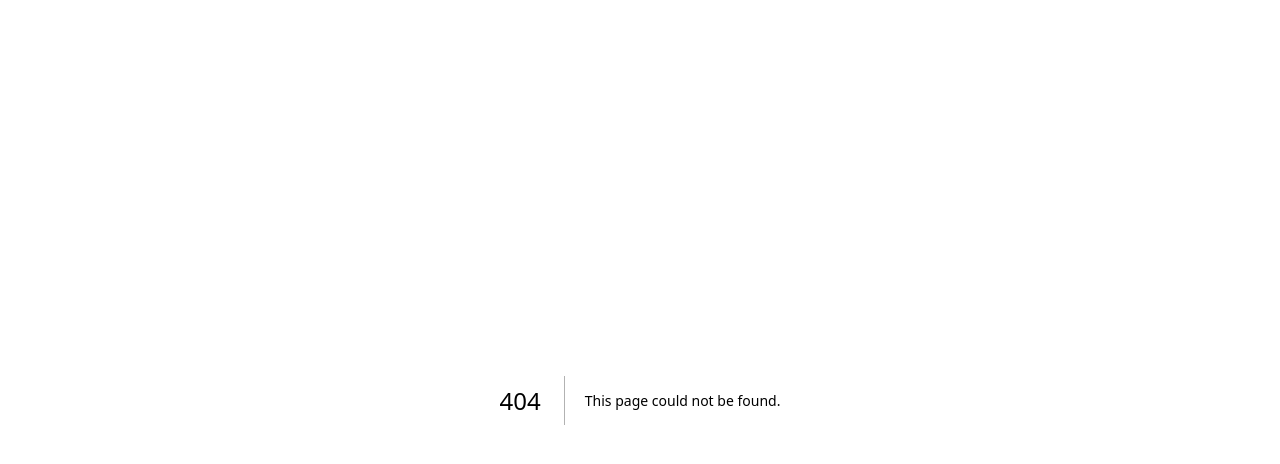
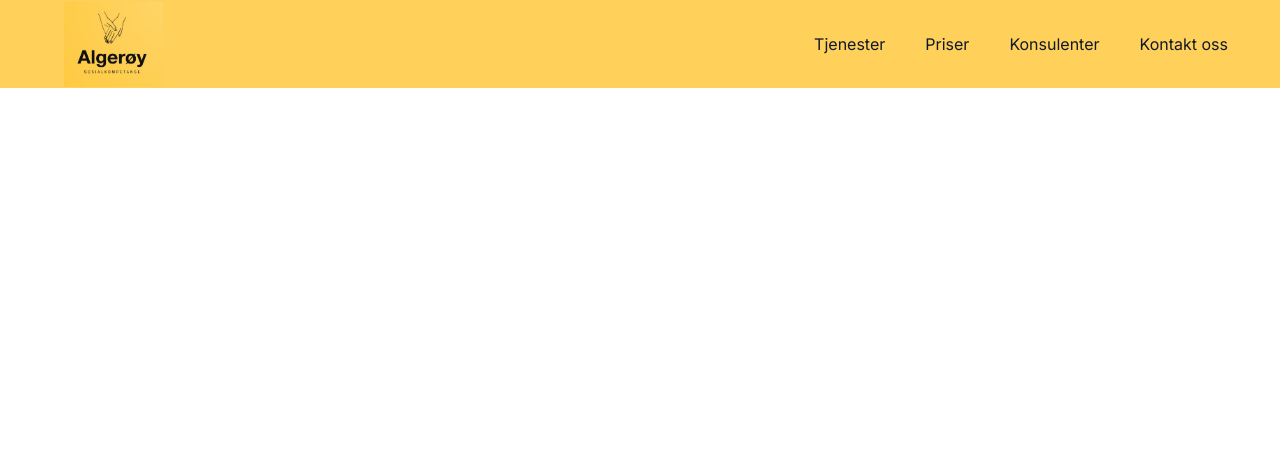
Before and after one commit to tjommilaskus/Sosionom, a Next.js app: page /Konsulenter in a window 1280 px wide. Before the commit this address had no page. Shown: the top 464 px of the page. Built offline with nearby package versions, Linux system fonts and the light colour scheme.

Commit message:
la til flere pages

```diff
--- /dev/null
+++ b/app/Konsulenter/page.tsx
@@ -0,0 +1,11 @@
+import { Navbar } from "../components/Navbar";
+
+import React from "react";
+
+export default function Konsulenter() {
+  return (
+    <div>
+      <Navbar />
+    </div>
+  );
+}
--- /dev/null
+++ b/app/Priser/page.tsx
@@ -0,0 +1,11 @@
+import { Navbar } from "../components/Navbar";
+
+import React from "react";
+
+export default function Priser() {
+  return (
+    <div>
+      <Navbar />
+    </div>
+  );
+}
--- a/app/components/Navbar.tsx
+++ b/app/components/Navbar.tsx
@@ -23,13 +23,13 @@ export function Navbar() {
                 Tjenester
               </Link>
               <a
-                href="/"
+                href="/Priser"
                 className="text-gray-900 hover:text-gray-500 rounded-lg p-2"
               >
                 Priser
               </a>
               <a
-                href="/"
+                href="/Konsulenter"
                 className="text-gray-900 hover:text-gray-500 rounded-lg p-2"
               >
                 Konsulenter
```
